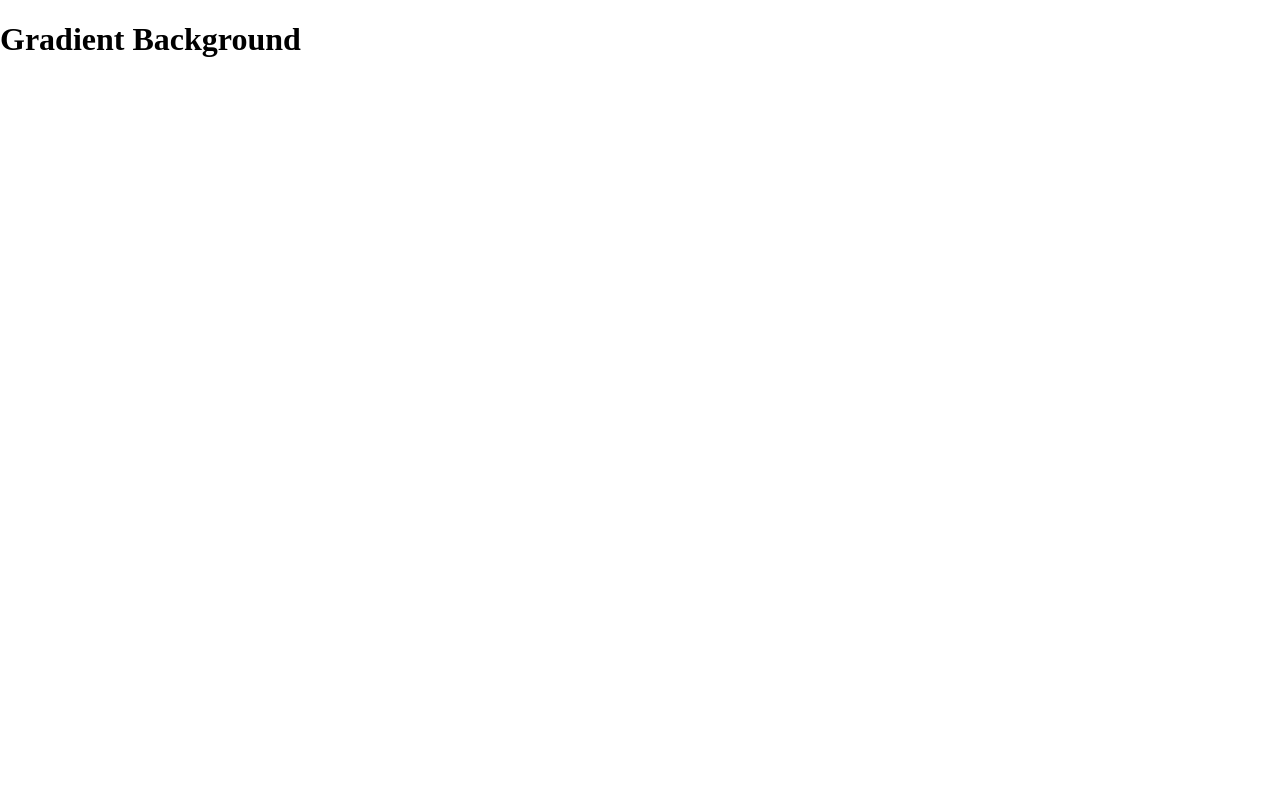
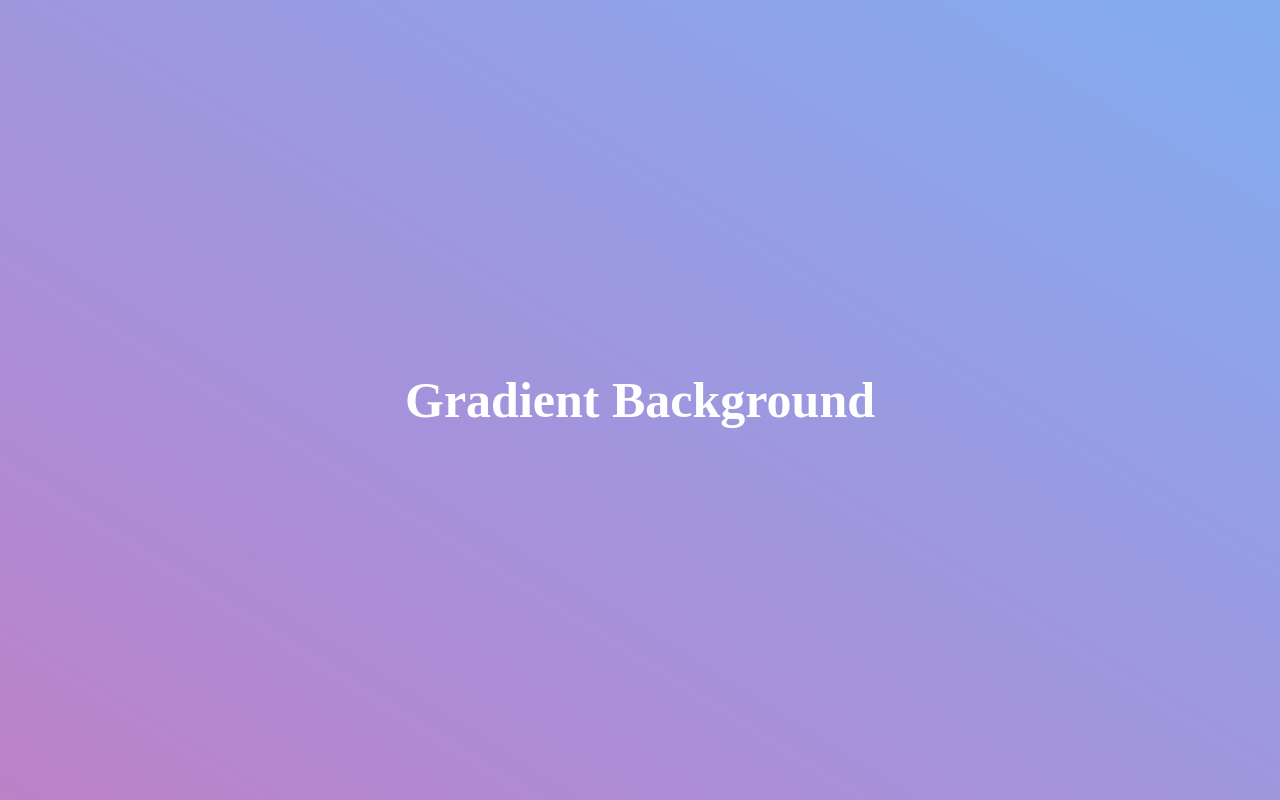
Before and after one commit to FairlyTales/CSS_Animations, a plain HTML site: page gradient_background_animation/index.html in a window 1280 px wide. Drawn offline with Linux system fonts and the light colour scheme.

Commit message:
gradient background styling

```diff
--- a/gradient_background_animation/style.css
+++ b/gradient_background_animation/style.css
@@ -1,8 +1,58 @@
 * {
-    box-sizing: border-box;
+  box-sizing: border-box;
 }
 
 body {
-    margin: 0;
-    padding: 0;
+  margin: 0;
+  padding: 0;
 }
+
+.container {
+  height: 100vh;
+
+  position: relative;
+
+  display: flex;
+  justify-content: center;
+  align-items: center;
+
+  background-image: linear-gradient(
+    to right top,
+    #d16ba5,
+    #c777b9,
+    #ba83ca,
+    #aa8fd8,
+    #9a9ae1,
+    #8aa7ec,
+    #79b3f4,
+    #69bff8,
+    #52cffe,
+    #41dfff,
+    #46eefa,
+    #5ffbf1
+  );
+  background-size: 300% 300%;
+  background-position: 50%;
+
+  animation: gradientBackground 5s ease-in-out infinite;
+}
+
+.header {
+  color: white;
+  font-family: Montserrat, serif;
+  font-size: 50px;
+}
+
+@keyframes gradientBackground {
+  0% {
+    background-position: 0;
+  }
+
+  50% {
+    background-position: 100%;
+  }
+
+  100% {
+    background-position: 0;
+  }
+}
```
